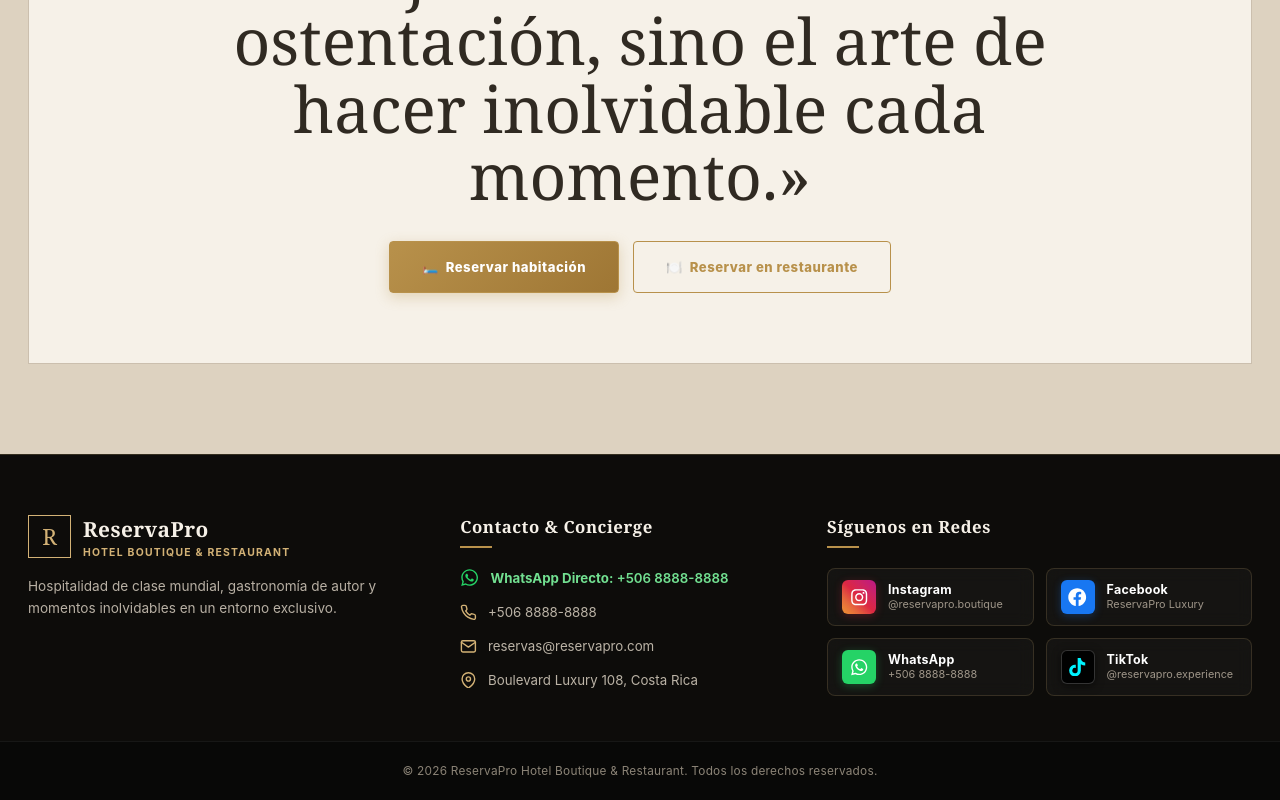
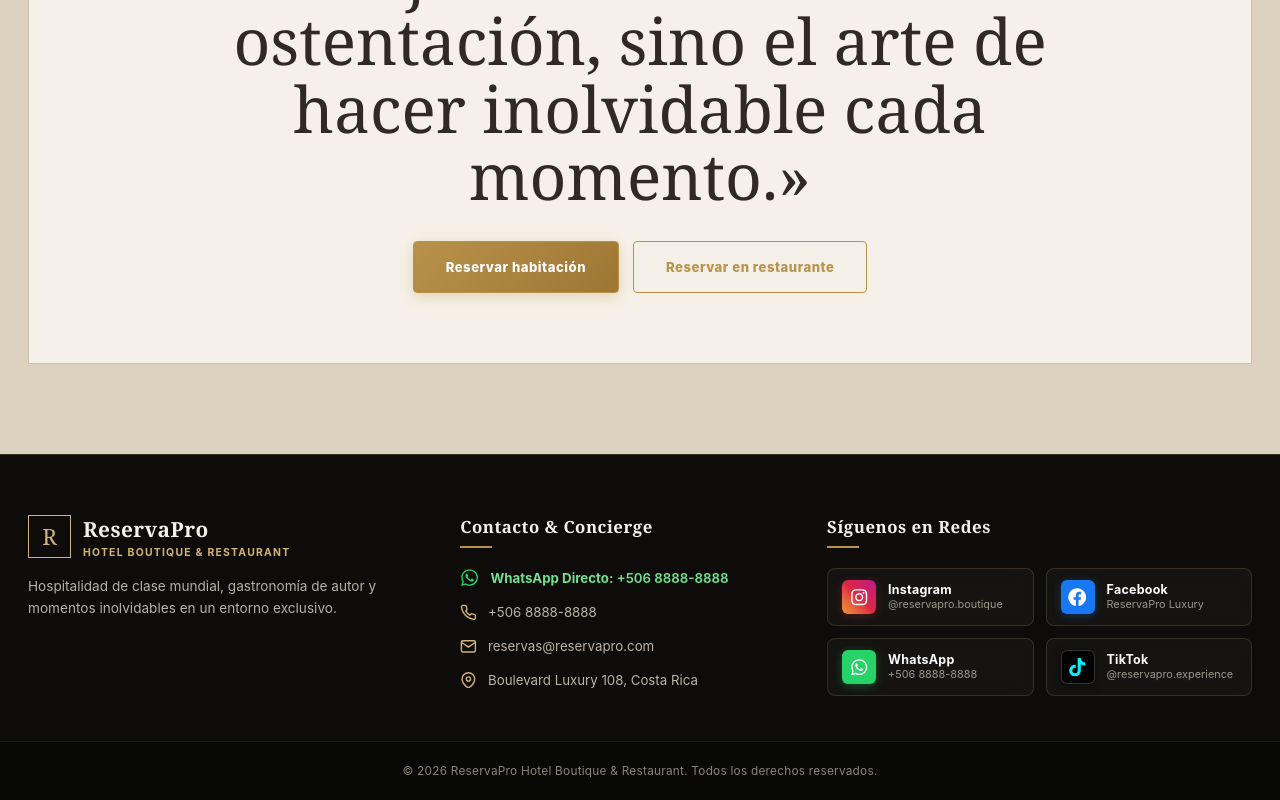
Before and after one commit to ErianFWD/ReatVipeCode, a React (Vite) app: page / in a window 1280 px wide. Shown: the part 2790-3590 px from the top of the page. Built offline with nearby package versions, Linux system fonts and the light colour scheme.

Commit message:
Quitar emojis de botones de reserva

```diff
--- a/src/pages/Home.jsx
+++ b/src/pages/Home.jsx
@@ -104,10 +104,10 @@ export default function Home() {
           <blockquote>{t('home.quote')}</blockquote>
           <div className="quote-actions">
             <Link className="button primary" to="/reservar">
-              🛏️ &nbsp;Reservar habitación
+              Reservar habitación
             </Link>
             <Link className="button secondary" to="/reservar">
-              🍽️ &nbsp;Reservar en restaurante
+              Reservar en restaurante
             </Link>
           </div>
         </div>
```
